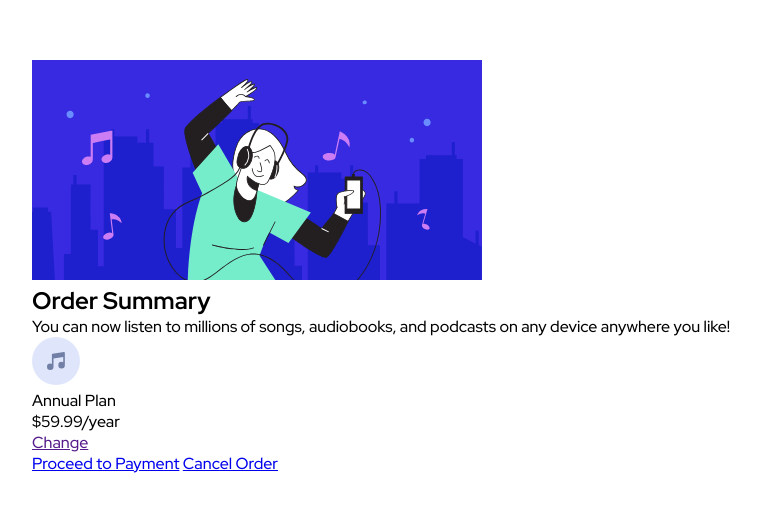
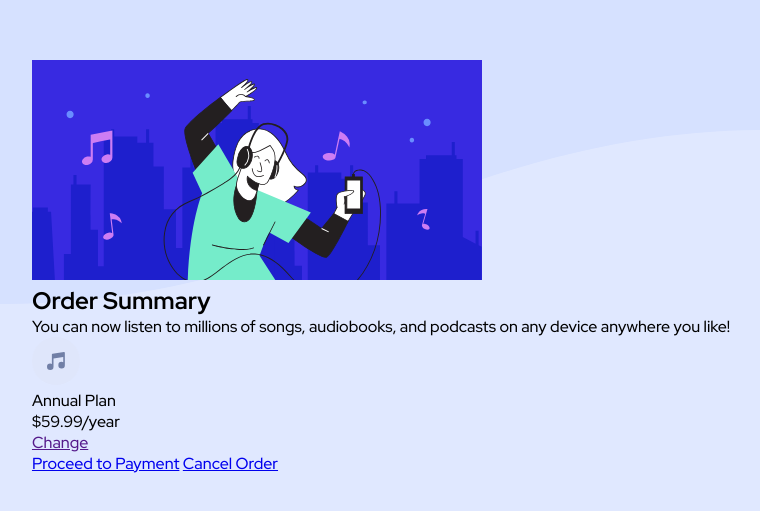
Before and after one commit to mikhail-gulak/frontend-mentor, a plain HTML site: page index.html in a window 1280 px wide. Shown: the part 133-644 px from the top of the page, without its empty margins (259-1019 px from the left). Drawn offline with Linux system fonts and the light colour scheme.

Commit message:
add background for main

```diff
--- a/css/main.css
+++ b/css/main.css
@@ -14,6 +14,10 @@ body {
     Arial - Fallback font
   */
   font-family: "Red Hat Display", "Arial", sans-serif;
+  background: url("../images/pattern-background-mobile.svg") var(--bgk--main)
+    top;
+  background-size: cover;
+  background-repeat: repeat no-repeat;
 }
 
 main {
@@ -44,3 +48,11 @@ main {
   --bold: 700;
   --black: 900;
 }
+
+@media screen and (min-width: 45em) {
+  body {
+    background: url("../images/pattern-background-desktop.svg") var(--bgk--main)
+      top;
+    background-repeat: repeat no-repeat;
+  }
+}
```
